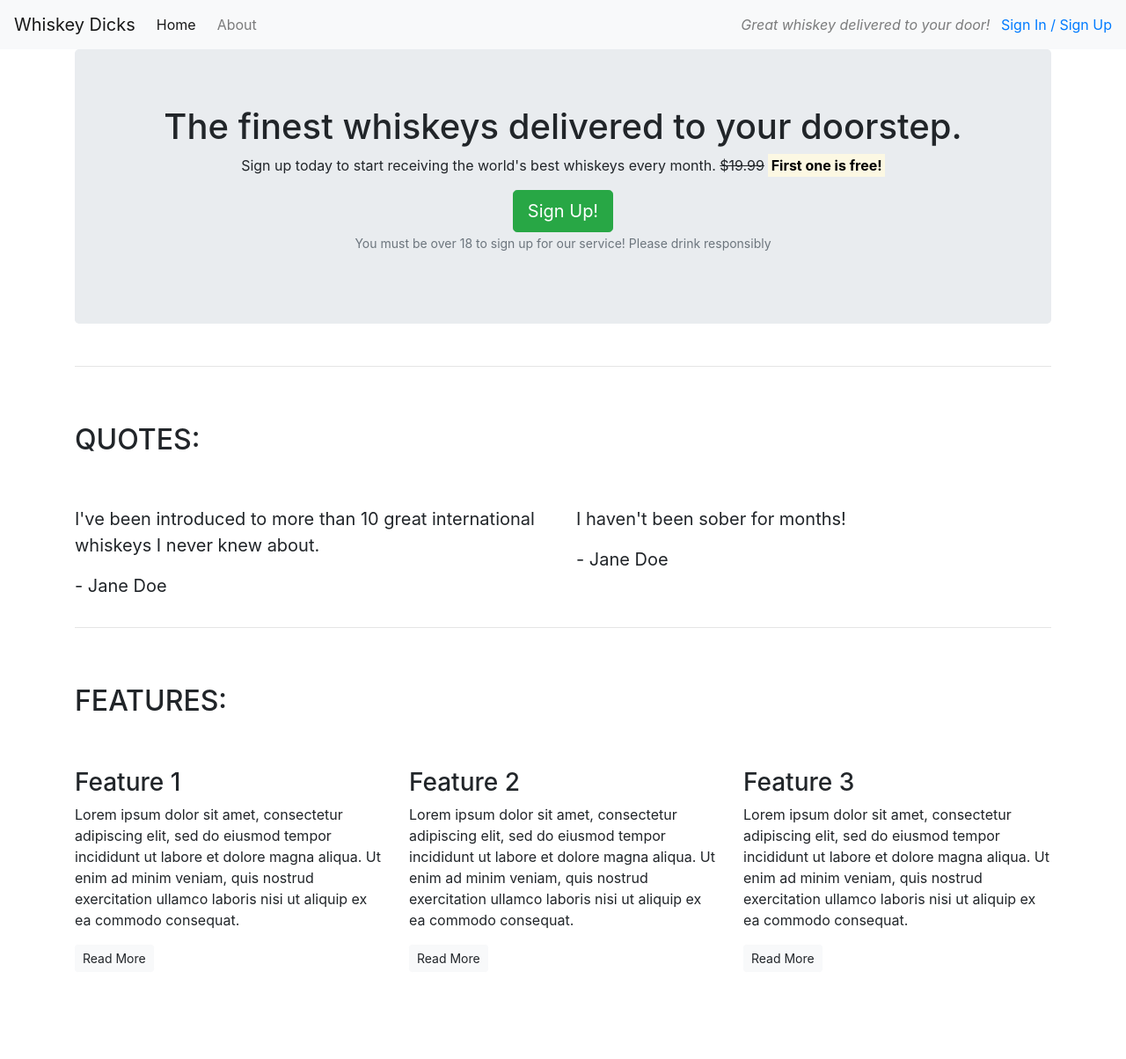
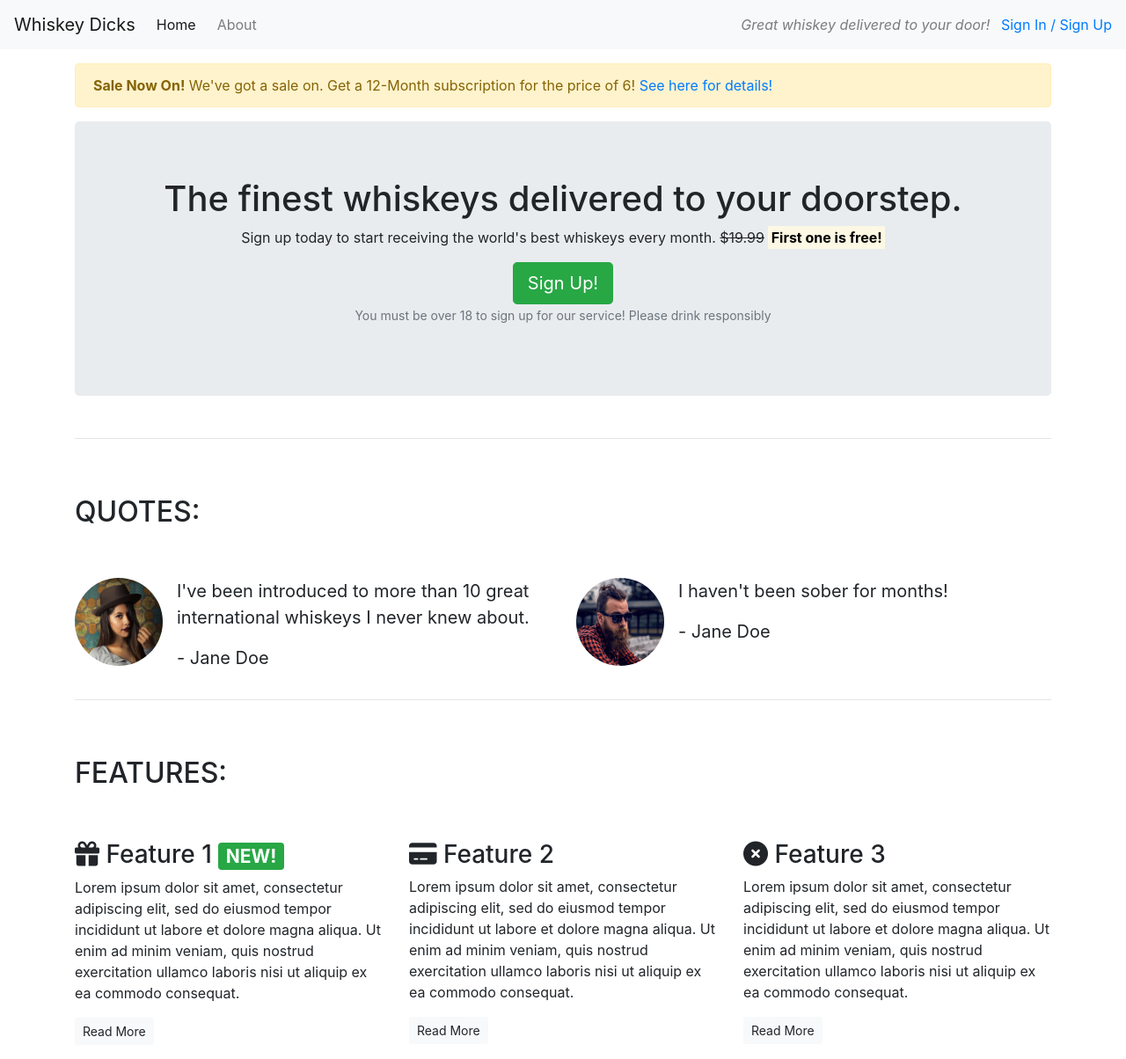
Before and after one commit to Fergie-B/Building-with-Bootstrap, a plain HTML site: page index.html in a window 1280 px wide. Shown: the whole page at 88% size. Before the commit the page ends 1121 px from the top, so only its background shows below. Drawn offline with nearby package versions, Linux system fonts and the light colour scheme.

Commit message:
Bootstrap Core Components Part

```diff
--- a/index.html
+++ b/index.html
@@ -8,6 +8,7 @@
     <meta name="viewport" content="width=device-width, initial-scale=1.0">
     <link rel="stylesheet" href="https://cdn.jsdelivr.net/npm/bootstrap@4.6.2/dist/css/bootstrap.min.css" integrity="sha384-xOolHFLEh07PJGoPkLv1IbcEPTNtaed2xpHsD9ESMhqIYd0nLMwNLD69Npy4HI+N" crossorigin="anonymous">
     <script src="https://cdn.jsdelivr.net/npm/bootstrap@4.6.2/dist/js/bootstrap.bundle.min.js" integrity="sha384-Fy6S3B9q64WdZWQUiU+q4/2Lc9npb8tCaSX9FK7E8HnRr0Jz8D6OP9dO5Vg3Q9ct" crossorigin="anonymous"></script>
+    <script src="https://kit.fontawesome.com/f439df9d6b.js" crossorigin="anonymous"></script>
 </head>
 
 <body>
@@ -23,7 +24,14 @@
             <a href="/login">Sign In / Sign Up</a>
         </div>
     </nav>
-    <article class="container">
+    <article class="container mt-3">
+        <div class="row d-none d-sm-block">
+            <div class="col-12">
+                <div class="alert alert-warning">
+                    <strong>Sale Now On!</strong> We've got a sale on. Get a 12-Month subscription for the price of 6! <a href="">See here for details!</a>
+                </div>
+            </div>
+        </div>
         <!-- Callout -->
         <div class="row">
             <div class="col-12">
@@ -50,16 +58,30 @@
             </div>
             <div class="row">
                 <div class="col-12 col-md-6">
+                    <div class="media">
+                        <div class="d-none d-sm-block">
+                            <img src="assets/images/girl-image.png" class="rounded-circle mr-3" height="100" width="100">
+                        </div>
+                        <div class="media-body">
                             <blockquote class="blockquote">
                                 <p>I've been introduced to more than 10 great international whiskeys I never knew about.</p>
                                 <p>- Jane Doe</p>
                             </blockquote>
                         </div>
+                    </div>
+                </div>
                 <div class="col-12 col-md-6">
+                    <div class="media">
+                        <div class="d-none d-sm-block">
+                            <img src="assets/images/guy-image.png" class="rounded-circle mr-3" height="100" width="100">
+                        </div>
+                        <div class="media-body">
                             <blockquote class="blockquote">
                                 <p>I haven't been sober for months!</p>
                                 <p>- Jane Doe</p>
                             </blockquote>
+                        </div>
+                    </div>
                 </div>
             </div>
         </section>
@@ -76,21 +98,21 @@
             <div class="row">
                 <div class="col-12 col-md-6 col-lg-4">
                     <div class="feature">
-                        <h3>Feature 1</h3>
+                        <h3><i class="fa-solid fa-gift d-none d-sm-inline"></i> Feature 1 <span class="badge badge-success">NEW!</span></h3>
                         <p>Lorem ipsum dolor sit amet, consectetur adipiscing elit, sed do eiusmod tempor incididunt ut labore et dolore magna aliqua. Ut enim ad minim veniam, quis nostrud exercitation ullamco laboris nisi ut aliquip ex ea commodo consequat.</p>
                         <p><a href="" class="btn btn-sm btn-light">Read More</a></p>
                     </div>
                 </div>
                 <div class="col-12 col-md-6 col-lg-4">
                     <div class="feature">
-                        <h3>Feature 2</h3>
+                        <h3><i class="fa-solid fa-credit-card d-none d-sm-inline"></i> Feature 2</h3>
                         <p>Lorem ipsum dolor sit amet, consectetur adipiscing elit, sed do eiusmod tempor incididunt ut labore et dolore magna aliqua. Ut enim ad minim veniam, quis nostrud exercitation ullamco laboris nisi ut aliquip ex ea commodo consequat.</p>
                         <p><a href="" class="btn btn-sm btn-light">Read More</a></p>
                     </div>
                 </div>
                 <div class="col-12 d-md-none d-lg-block col-lg-4">
                     <div class="feature">
-                        <h3>Feature 3</h3>
+                        <h3><i class="fa-solid fa-circle-xmark d-none d-sm-inline"></i> Feature 3</h3>
                         <p>Lorem ipsum dolor sit amet, consectetur adipiscing elit, sed do eiusmod tempor incididunt ut labore et dolore magna aliqua. Ut enim ad minim veniam, quis nostrud exercitation ullamco laboris nisi ut aliquip ex ea commodo consequat.</p>
                         <p><a href="" class="btn btn-sm btn-light">Read More</a></p>
                     </div>
```
Lines whose indentation alone changed are shown as unchanged.
